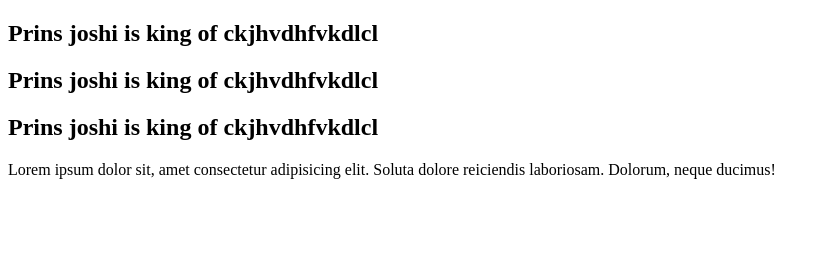
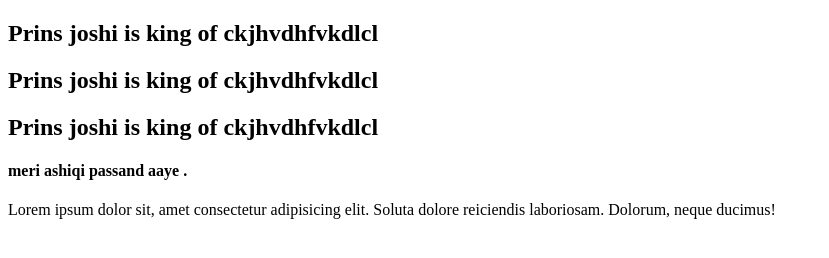
Before and after one commit to PrinsJoshi/text, a plain HTML site: page index.html in a window 1280 px wide. Shown: the whole page, without its empty margins (0-829 px from the left). Drawn offline with Linux system fonts and the light colour scheme.

Commit message:
ashiqi passand aaye

```diff
--- a/index.html
+++ b/index.html
@@ -10,6 +10,7 @@
     <h2>Prins joshi is king of ckjhvdhfvkdlcl</h2>
     <h2>Prins joshi is king of ckjhvdhfvkdlcl</h2>
     <h2>Prins joshi is king of ckjhvdhfvkdlcl</h2>
+    <h4>meri ashiqi passand aaye .</h4>
     <p>Lorem ipsum dolor sit, amet consectetur
     adipisicing elit. Soluta dolore reiciendis laboriosam. Dolorum, neque ducimus!</p>
 </body>
```
